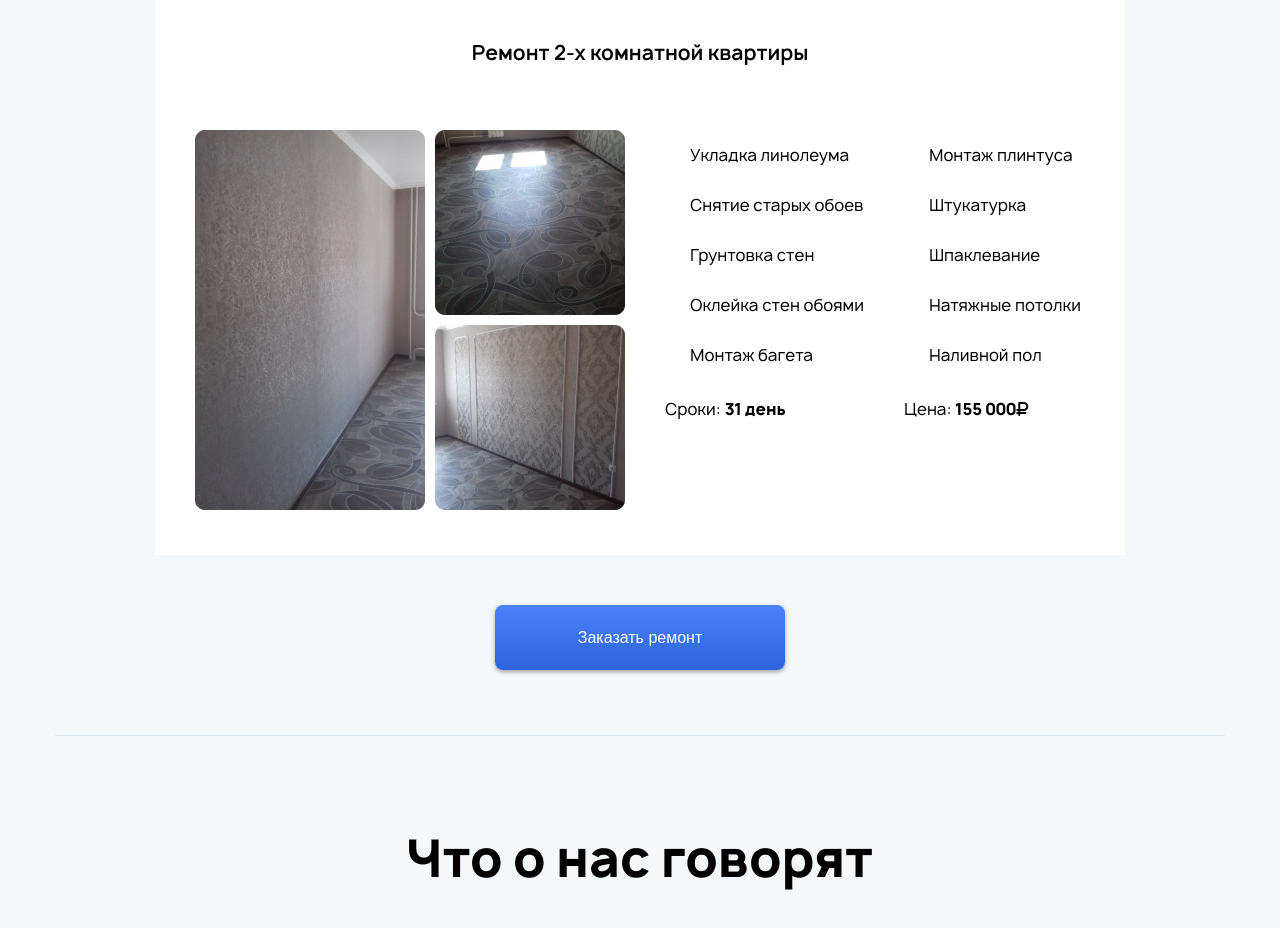
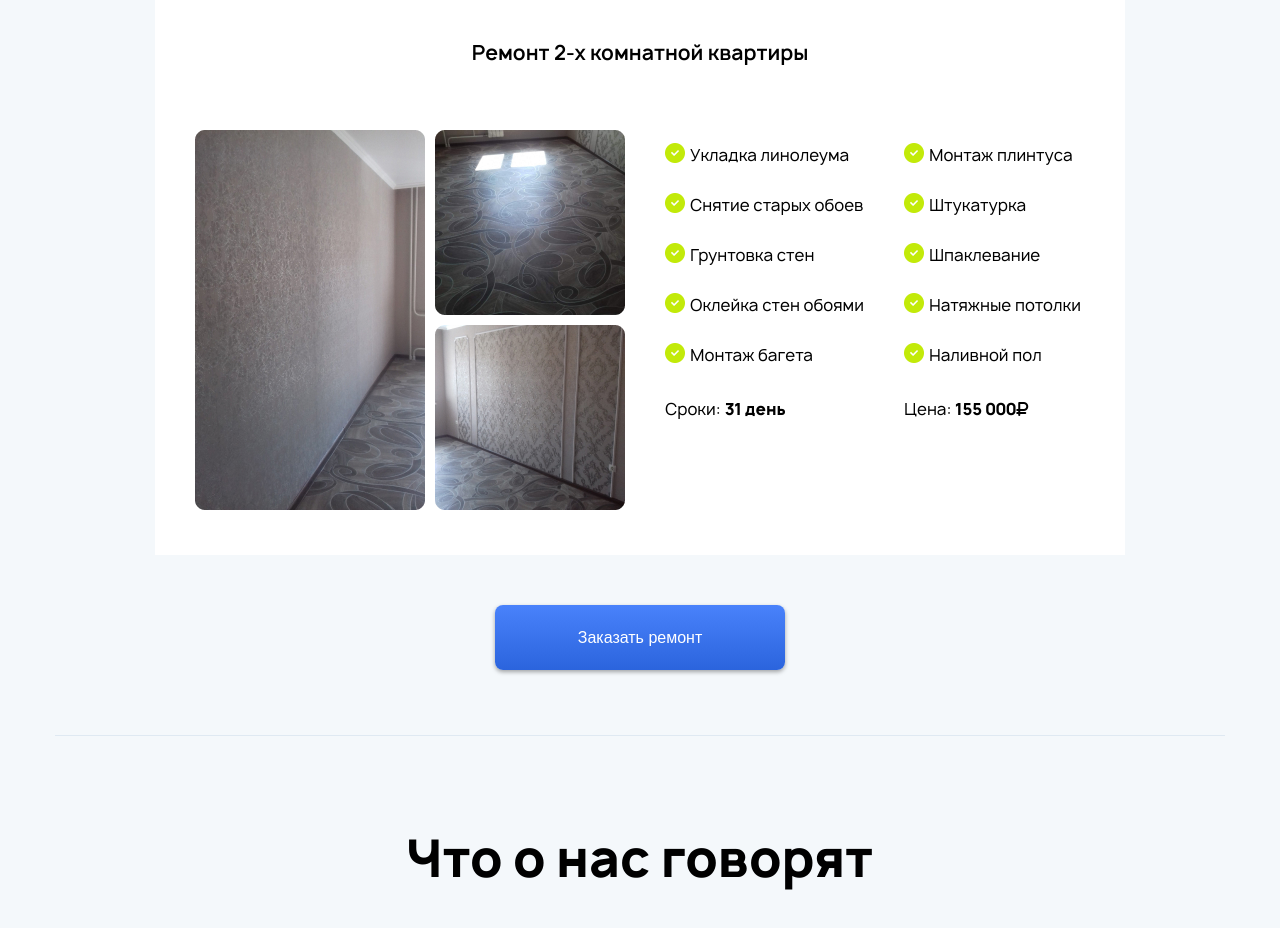
Before and after one commit to onekrag/komfort__lend, a plain HTML site: page index.html in a window 1280 px wide. Shown: the part 4800-5728 px from the top of the page. Drawn offline with nearby package versions, Linux system fonts and the light colour scheme; the site is published under a folder, as on GitHub Pages, so addresses that start at the root find nothing.

Commit message:
/img/
/img/

```diff
--- a/src/css/main.css
+++ b/src/css/main.css
@@ -591,7 +591,7 @@
 .portfolio__list li::before {
   content: '';
   display: inline-block;
-  background: url(/img/check.png);
+  background: url(../img/check.png);
   background-size: cover;
   width: 20px;
   height: 20px;
```
